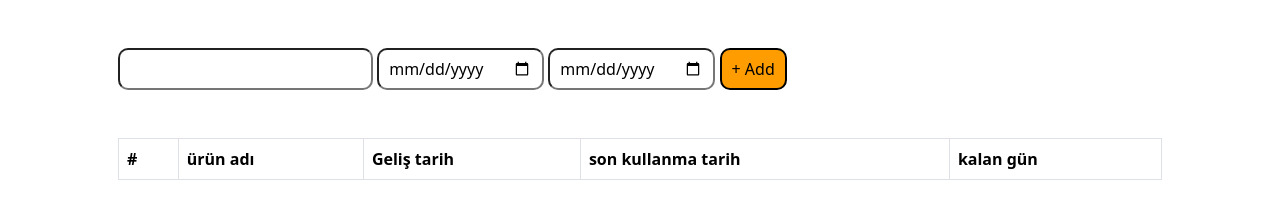
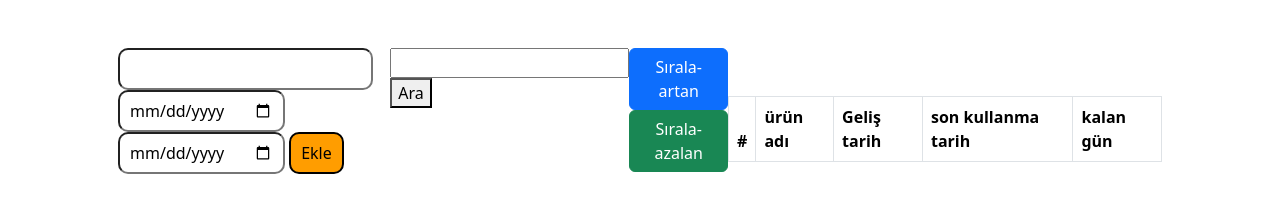
Before and after one commit to berkucengiz/js-practices, a plain HTML site: page 10-stoktakip/index.html in a window 1280 px wide. Drawn offline with nearby package versions, Linux system fonts and the light colour scheme.

Commit message:
stok takip

```diff
--- a/10-stoktakip/index.html
+++ b/10-stoktakip/index.html
@@ -22,10 +22,23 @@
   </head>
   <body>
     <div class="container p-5">
-      <input type="text" class="txt-input" id="txtName" />
-      <input type="date" class="date-input" id="datePoint" />
-      <input type="date" class="last-date-input" id="lastDatePoint" />
-      <button type="submit" class="btn-add" id="btnAdd">+ Add</button>
+      <div>
+        <input type="text" class="txt-input" id="txtName" />
+        <input type="date" class="date-input" id="datePoint" />
+        <input type="date" class="last-date-input" id="lastDatePoint" />
+        <button type="submit" class="btn-add" id="btnAdd">Ekle</button>
+      </div>
+      <div>
+        <input type="text" class="search-input" id="serachInput">
+        <button type="submit" class="btn-search" id="btnSearch">Ara</button>
+      </div>
+      <div>
+        <button type="button" class="btn btn-primary" id="btnSort">Sırala-artan</button>
+        <button type="button" class="btn btn-success" id="btnReverse">Sırala-azalan</button>
+      </div>
+
+
+
 
 
       <table
@@ -39,7 +52,6 @@
             <th>Geliş tarih</th>
             <th>son kullanma tarih</th>
             <th>kalan gün</th>
-
 
           </tr>
         </thead>
--- a/10-stoktakip/script.js
+++ b/10-stoktakip/script.js
@@ -57,7 +57,6 @@ const rowIndex = () => {
       .querySelectorAll("tr td:first-child")
       .forEach((col, i) => (col.innerHTML = i + 1))
   }
-
 
   const actionDelete = (row) => {
     row.querySelector("#btnDelete").addEventListener("click", () => {
--- a/10-stoktakip/style.css
+++ b/10-stoktakip/style.css
@@ -17,6 +17,7 @@
   background-color: rgb(255, 157, 0);
   border: 2px solid black;
   padding: 7px 10px;
-
-
 }
+.container{
+  display: flex;
+}
```
